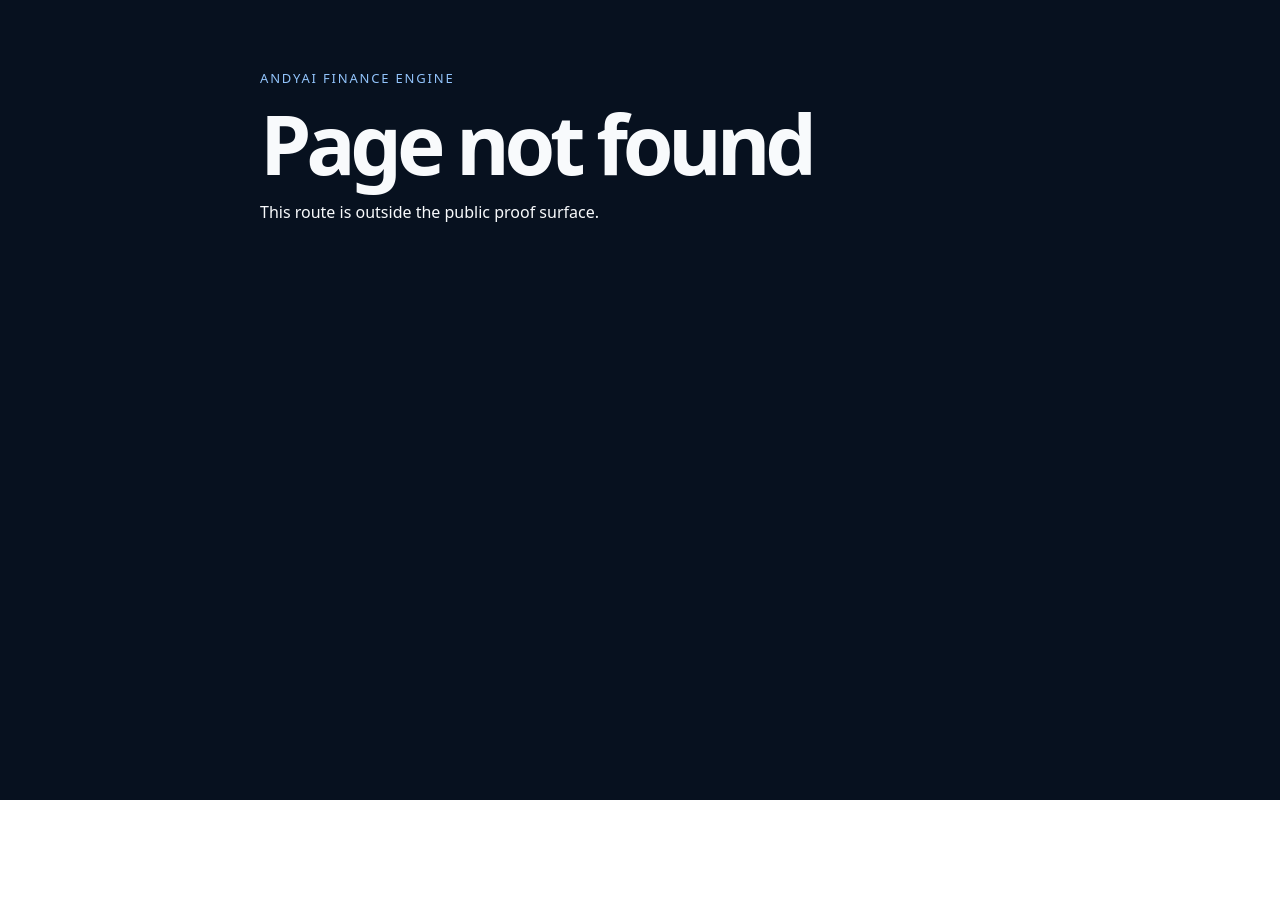
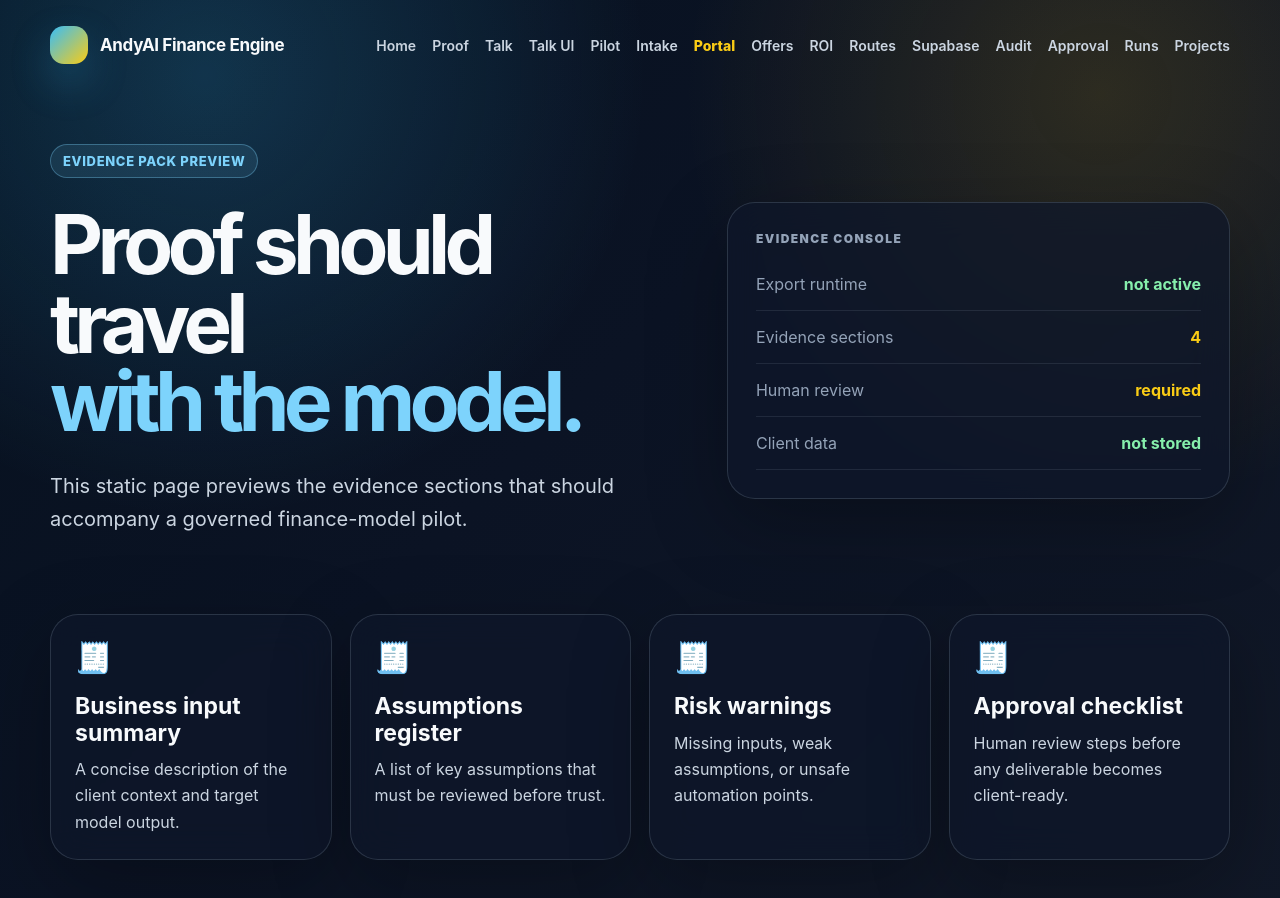
Before and after one commit to kolundzic/andyai-finance-engine, a Next.js app: page /evidence-preview in a window 1280 px wide. Before the commit this address had no page. Shown: the top 898 px of the page. Before the commit the page ends 800 px from the top, so only its background shows below. Built offline with nearby package versions, Linux system fonts and the light colour scheme.

Commit message:
feat: add v19.4.0 evidence pack preview page

```diff
--- /dev/null
+++ b/app/evidence-preview/page.tsx
@@ -0,0 +1,27 @@
+import { EvidenceConsole, FeatureGrid, PrestigePage } from "../../src/ui/finance-prestige-system";
+import { evidencePreviewItems } from "../../src/intake/evidence-preview";
+
+export const metadata = {
+  title: "AndyAI Finance Engine — Evidence Pack Preview",
+  description: "Static evidence pack preview.",
+};
+
+export default function EvidencePreviewPage() {
+  return (
+    <PrestigePage
+      active="/client-portal"
+      badge="Evidence Pack Preview"
+      title="Proof should travel"
+      accent="with the model."
+      lead="This static page previews the evidence sections that should accompany a governed finance-model pilot."
+      right={<EvidenceConsole rows={[
+        ["Export runtime", "not active", "green"],
+        ["Evidence sections", String(evidencePreviewItems.length), "gold"],
+        ["Human review", "required", "gold"],
+        ["Client data", "not stored", "green"],
+      ]} />}
+    >
+      <FeatureGrid items={evidencePreviewItems.map((item) => ["🧾", item.label, item.meaning])} />
+    </PrestigePage>
+  );
+}
--- a/package.json
+++ b/package.json
@@ -1,6 +1,6 @@
 {
   "name": "andyai-finance-engine",
-  "version": "19.3.0",
+  "version": "19.4.0",
   "private": true,
   "description": "AndyAI Finance Engine — public showcase powered by a governed financial modeling core.",
   "scripts": {
```
Also changed, not shown: 3 other files (tests, documents, lock files or other folders).
